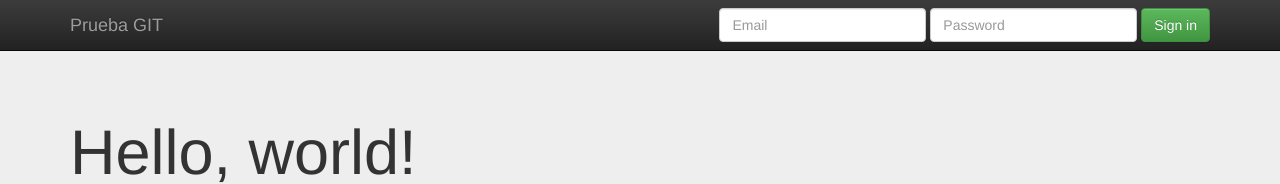
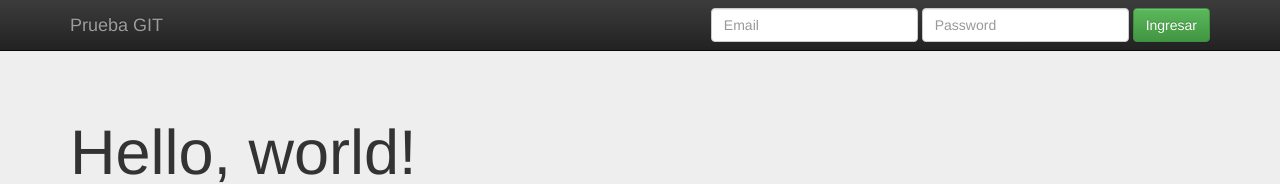
Before and after one commit to danufu/Trabajo2_daniel_nunez, a plain HTML site: page index.html in a window 1280 px wide. Shown: the top 184 px of the page. Drawn offline with nearby package versions, Linux system fonts and the light colour scheme.

Commit message:
Se agrega cambio 2

```diff
--- a/index.html
+++ b/index.html
@@ -46,7 +46,7 @@
             <div class="form-group">
               <input type="password" placeholder="Password" class="form-control">
             </div>
-            <button type="submit" class="btn btn-success">Sign in</button>
+            <button type="submit" class="btn btn-success">Ingresar</button> <!--Cambio 2-->
           </form>
         </div><!--/.navbar-collapse -->
       </div>
```
